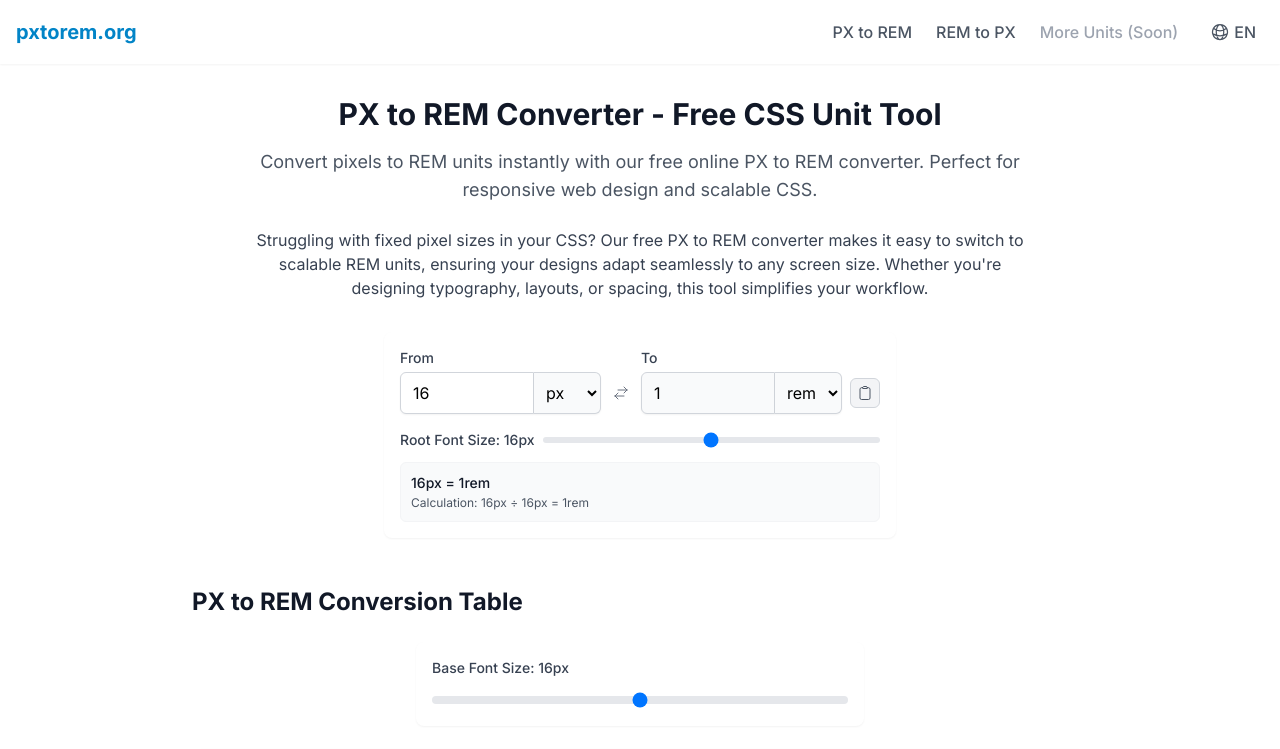
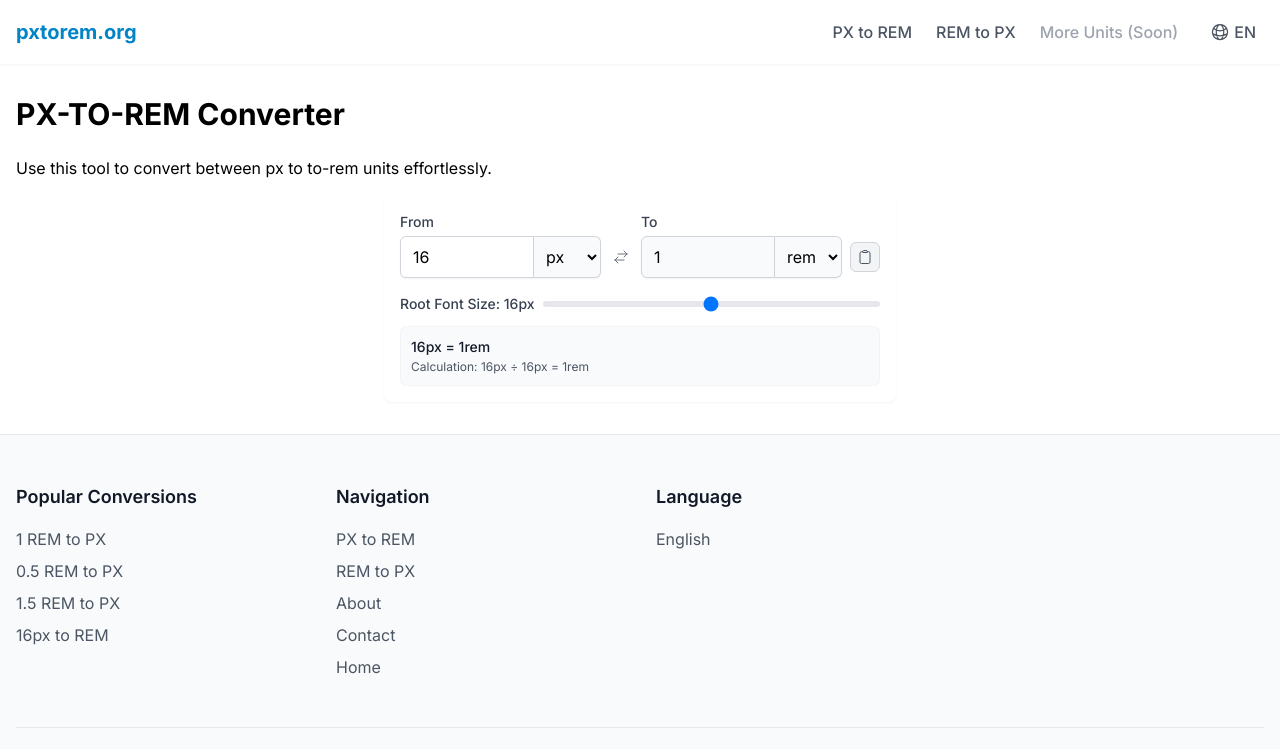
Before and after one commit to ikey123/pxtorem, a Next.js app: page /en/px-to-rem in a window 1280 px wide. Shown: the top 749 px of the page. Built offline with nearby package versions, Linux system fonts and the light colour scheme.

Commit message:
25.3.22 12:00

```diff
--- a/src/app/[locale]/[category]/[slug]/page.tsx
+++ b/src/app/[locale]/[category]/[slug]/page.tsx
@@ -19,66 +19,79 @@ function isValidCategory(value: string): value is ValidCategory {
 }
 
 type CategoryParams = {
-  params: Promise<{ locale: string; category: string; slug: string }>;
+  params: Promise<{ locale: string; category: string; slug?: string }>;
 };
 
 export async function generateMetadata({
-  params
+  params,
 }: CategoryParams): Promise<Metadata> {
-  const { locale, category } = await params;
-  const effectiveLocale: Locale = isLocale(locale) ? locale : defaultLocale;
+  const { locale, category, slug } = await params;
+  let effectiveLocale: Locale = isLocale(locale) ? locale : defaultLocale;
+  let effectiveCategory = category;
+  let effectiveSlug: string = slug || ''; // 显式声明为 string 并提供默认值
 
-  // 检查是否可能是 slug 误识别为类别
-  if (category.match(/^\d+-px-to-rem$/) || category.match(/^\d+(?:-\d+)?-rem-to-px$/)) {
-    console.warn(`Slug 被误识别为类别 in generateMetadata: ${category}`);
-    return { title: 'Invalid Category', description: 'This is a conversion value, not a category' };
+  if (!isLocale(locale) && isValidCategory(locale)) {
+    effectiveLocale = defaultLocale;
+    effectiveCategory = locale;
+    effectiveSlug = category; // category 是 string
   }
 
-  if (!isValidCategory(category)) {
-    console.warn(`无效的类别 in generateMetadata: ${category}`);
+  console.log(`generateMetadata - 原始: locale=${locale}, category=${category}, slug=${slug || 'undefined'}`);
+  console.log(`generateMetadata - 解析后: effectiveLocale=${effectiveLocale}, effectiveCategory=${effectiveCategory}, effectiveSlug=${effectiveSlug}`);
+
+  if (!isValidCategory(effectiveCategory)) {
+    console.warn(`无效的类别 in generateMetadata: ${effectiveCategory}`);
     return { title: 'Category Not Found', description: 'The requested category does not exist' };
   }
 
   try {
     const t = await getTranslations({ locale: effectiveLocale, namespace: 'Category' });
     return {
-      title: t('metaTitle', { category }),
-      description: t('metaDescription', { category }),
+      title: t('metaTitle', { category: effectiveCategory }),
+      description: t('metaDescription', { category: effectiveCategory }),
     };
   } catch (error) {
     console.error('generateMetadata 错误:', error);
-    return { title: `${category} Converter`, description: `Convert ${category} units` };
+    return { title: `${effectiveCategory} Converter`, description: `Convert ${effectiveCategory} units` };
   }
 }
 
-export default async function CategoryPage({
-  params
-}: CategoryParams) {
+export default async function CategoryPage({ params }: CategoryParams) {
   const { locale, category, slug } = await params;
-  const effectiveLocale: Locale = isLocale(locale) ? locale : defaultLocale;
+  let effectiveLocale: Locale = isLocale(locale) ? locale : defaultLocale;
+  let effectiveCategory = category;
+  let effectiveSlug: string = slug || ''; // 显式声明为 string 并提供默认值
 
-  if (!isValidCategory(category)) notFound();
+  if (!isLocale(locale) && isValidCategory(locale)) {
+    effectiveLocale = defaultLocale;
+    effectiveCategory = locale;
+    effectiveSlug = category; // category 是 string
+  }
 
-  // 提取 initialValue (最小化修改)
-  let initialValue: number = 16; // 默认值，确保安全
+  console.log(`CategoryPage - 原始语言: ${locale}, 类别: ${category}, Slug: ${slug || 'undefined'}, 解析后语言: ${effectiveLocale}`);
+  console.log(`解析后: effectiveLocale=${effectiveLocale}, effectiveCategory=${effectiveCategory}, effectiveSlug=${effectiveSlug}`);
 
-  // 尽可能简单地解析 slug 中的数值
-  if (slug) {
-    const numMatch = slug.match(/^(\d+(?:-\d+)?)/);
+  if (!isValidCategory(effectiveCategory)) {
+    console.warn(`无效的类别: ${effectiveCategory}`);
+    notFound();
+  }
+
+  // 提取 initialValue
+  let initialValue: number = 16;
+  if (effectiveSlug) {
+    const numMatch = effectiveSlug.match(/^(\d+(?:-\d+)?)/);
     if (numMatch) {
       initialValue = parseFloat(numMatch[1].replace('-', '.'));
     }
   }
 
-  // 简单生成 title
-  const title = `${category.toUpperCase()} Converter: ${slug}`;
-
-  // 渲染内容
+  const title = `${effectiveCategory.toUpperCase()} Converter${effectiveSlug ? `: ${effectiveSlug}` : ''}`;
+  console.log(`渲染参数: title=${title}, initialValue=${initialValue}`);
   return (
     <SlugContent
       locale={effectiveLocale}
-      category={category}
-      slug={slug}
+      category={effectiveCategory}
+      slug={effectiveSlug} // 类型已是 string
       title={title}
       initialValue={initialValue}
     />
--- a/src/app/[locale]/[category]/page.tsx
+++ b/src/app/[locale]/[category]/page.tsx
@@ -3,13 +3,12 @@ import { getTranslations } from 'next-intl/server';
 import { Metadata } from 'next';
 import { notFound } from 'next/navigation';
 import { locales, defaultLocale, validCategories } from '@/i18n/request';
-import CategoryContent from '@/components/category/CategoryContent';
+import SlugContent from '@/components/slug/SlugContent';
 
 // 定义类型
 type Locale = typeof locales[number];
 type ValidCategory = typeof validCategories[number];
 
-// 类型守卫函数
 function isLocale(value: string): value is Locale {
   return (locales as readonly string[]).includes(value);
 }
@@ -19,61 +18,81 @@ function isValidCategory(value: string): value is ValidCategory {
 }
 
 type CategoryParams = {
-  params: Promise<{ locale: string; category: string }>;
+  params: Promise<{ locale: string; category: string }>; // 无 slug 参数
 };
 
 export async function generateMetadata({
-  params
+  params,
 }: CategoryParams): Promise<Metadata> {
   const { locale, category } = await params;
-  const effectiveLocale: Locale = isLocale(locale) ? locale : defaultLocale;
+  let effectiveLocale: Locale = isLocale(locale) ? locale : defaultLocale;
+  let effectiveCategory = category;
+  let effectiveSlug = '';
 
-  // 检查是否可能是 slug 误识别为类别
-  if (category.match(/^\d+-px-to-rem$/) || category.match(/^\d+(?:-\d+)?-rem-to-px$/)) {
-    console.warn(`Slug 被误识别为类别 in generateMetadata: ${category}`);
-    return { title: 'Invalid Category', description: 'This is a conversion value, not a category' };
+  if (!isLocale(locale) && isValidCategory(locale)) {
+    effectiveLocale = defaultLocale;
+    effectiveCategory = locale;
+    effectiveSlug = category; // category 视为 slug
   }
 
-  if (!isValidCategory(category)) {
-    console.warn(`无效的类别 in generateMetadata: ${category}`);
+  console.log(`generateMetadata - 原始: locale=${locale}, category=${category}`);
+  console.log(`generateMetadata - 解析后: effectiveLocale=${effectiveLocale}, effectiveCategory=${effectiveCategory}, effectiveSlug=${effectiveSlug}`);
+
+  if (!isValidCategory(effectiveCategory)) {
+    console.warn(`无效的类别 in generateMetadata: ${effectiveCategory}`);
     return { title: 'Category Not Found', description: 'The requested category does not exist' };
   }
 
   try {
     const t = await getTranslations({ locale: effectiveLocale, namespace: 'Category' });
     return {
-      title: t('metaTitle', { category }),
-      description: t('metaDescription', { category }),
+      title: t('metaTitle', { category: effectiveCategory }),
+      description: t('metaDescription', { category: effectiveCategory }),
     };
   } catch (error) {
     console.error('generateMetadata 错误:', error);
-    return { title: `${category} Converter`, description: `Convert ${category} units` };
+    return { title: `${effectiveCategory} Converter`, description: `Convert ${effectiveCategory} units` };
   }
 }
 
-export default async function CategoryPage({
-  params
-}: CategoryParams) {
+export default async function CategoryPage({ params }: CategoryParams) {
   const { locale, category } = await params;
-  const effectiveLocale: Locale = isLocale(locale) ? locale : defaultLocale;
-  console.log(`CategoryPage - 原始语言: ${locale}, 类别: ${category}, 解析后语言: ${effectiveLocale}`);
+  let effectiveLocale: Locale = isLocale(locale) ? locale : defaultLocale;
+  let effectiveCategory = category;
+  let effectiveSlug = ''; // 默认空字符串，确保类型为 string
 
-  // 检查是否可能是 slug 误识别为类别
-  if (category.match(/^\d+-px-to-rem$/) || category.match(/^\d+(?:-\d+)?-rem-to-px$/)) {
-    console.warn(`Slug 被误识别为类别: ${category}, 将交给 [slug] 页面处理`);
-    notFound(); // 触发 404，交给 [slug] 页面
+  if (!isLocale(locale) && isValidCategory(locale)) {
+    effectiveLocale = defaultLocale;
+    effectiveCategory = locale;
+    effectiveSlug = category; // category 视为 slug
   }
 
-  if (!isValidCategory(category)) {
-    console.warn(`无效的类别: ${category}`);
+  console.log(`CategoryPage - 原始语言: ${locale}, 类别: ${category}, 解析后语言: ${effectiveLocale}`);
+  console.log(`解析后: effectiveLocale=${effectiveLocale}, effectiveCategory=${effectiveCategory}, effectiveSlug=${effectiveSlug}`);
+
+  if (!isValidCategory(effectiveCategory)) {
+    console.warn(`无效的类别: ${effectiveCategory}`);
     notFound();
   }
 
-  try {
-    // 只将所需的属性传递给 CategoryContent
-    return <CategoryContent locale={effectiveLocale} category={category} />;
-  } catch (error) {
-    console.error('CategoryPage 错误:', error);
-    return <div className="container mx-auto px-4 py-8">加载错误，请稍后再试。</div>;
+  // 提取 initialValue
+  let initialValue: number = 16;
+  if (effectiveSlug) {
+    const numMatch = effectiveSlug.match(/^(\d+(?:-\d+)?)/);
+    if (numMatch) {
+      initialValue = parseFloat(numMatch[1].replace('-', '.'));
+    }
   }
+
+  const title = `${effectiveCategory.toUpperCase()} Converter${effectiveSlug ? `: ${effectiveSlug}` : ''}`;
+  console.log(`渲染参数: title=${title}, initialValue=${initialValue}`);
+  return (
+    <SlugContent
+      locale={effectiveLocale}
+      category={effectiveCategory}
+      slug={effectiveSlug} // 类型已是 string
+      title={title}
+      initialValue={initialValue}
+    />
+  );
 }
--- a/src/app/[locale]/layout.tsx
+++ b/src/app/layout.tsx
@@ -7,7 +7,7 @@ import Footer from '@/components/layout/Footer';
 import { locales, defaultLocale } from '@/i18n/request';
 import { inter } from '@/app/fonts';
 
-// 定义 Locale 类型，确保与 locales 数组一致
+// 定义 Locale 类型
 type Locale = typeof locales[number];
 
 // 类型守卫函数
@@ -23,23 +23,23 @@ export const metadata: Metadata = {
   description: 'Instantly convert PX to REM for free. Optimize your responsive web design with our accurate CSS unit converter.',
 };
 
-export default async function LocaleLayout({
+export default async function RootLayout({
+  children,
   params,
-  children,
 }: {
-  params: Promise<{ locale: string }>;
   children: React.ReactNode;
+  params?: Promise<{ locale: string }>; // params 为可选，因为根路径没有 locale
 }) {
   try {
-    const { locale: rawLocale } = await params;
-    // 使用类型守卫确保 rawLocale 是 Locale 类型
-    const locale: Locale = isLocale(rawLocale) ? rawLocale : defaultLocale;
+    // 如果有 params（即 /[locale] 路径），解析 locale；否则使用 defaultLocale
+    const rawLocale = params ? (await params).locale : undefined;
+    const locale: Locale = rawLocale && isLocale(rawLocale) ? rawLocale : defaultLocale;
 
-    console.log(`Layout - 原始语言: ${rawLocale}, 解析后语言: ${locale}`);
+    console.log(`Layout - 原始语言: ${rawLocale ?? 'undefined'}, 解析后语言: ${locale}`);
 
     const messages = await getMessages({ locale }).catch((error) => {
       console.error(`无法加载语言 ${locale} 的翻译: ${error.message}`);
-      return import(`../../messages/${defaultLocale}.json`).then((mod) => mod.default);
+      return import(`../messages/${defaultLocale}.json`).then((mod) => mod.default);
     });
 
     // 动态生成 Canonical URL
@@ -64,7 +64,7 @@ export default async function LocaleLayout({
       </html>
     );
   } catch (error) {
-    console.error("Layout 错误:", error);
+    console.error('Layout 错误:', error);
     return (
       <html lang={defaultLocale}>
         <body className={inter.className}>
```
Also changed, not shown: middleware.ts (+25 -45 lines), src/app/page.tsx (added, +53 -0 lines), src/app/globals.css (renamed from src/app/[locale]/globals.css).
